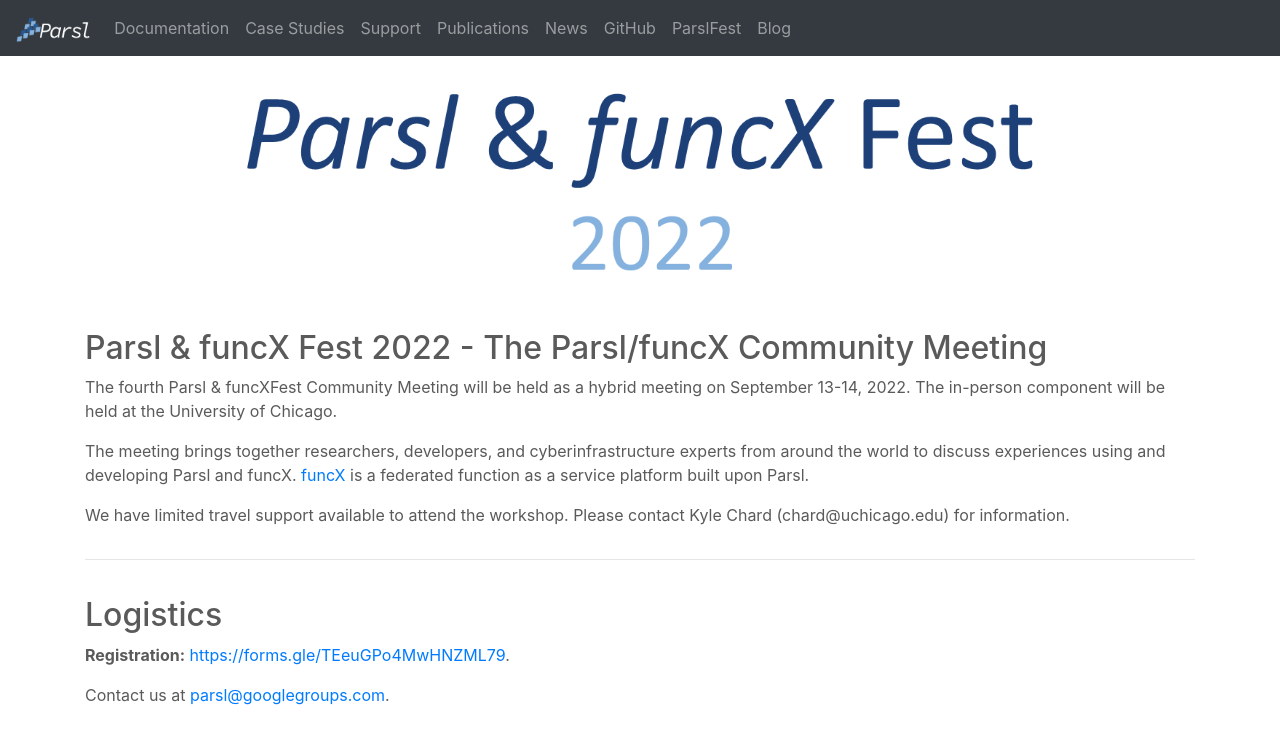
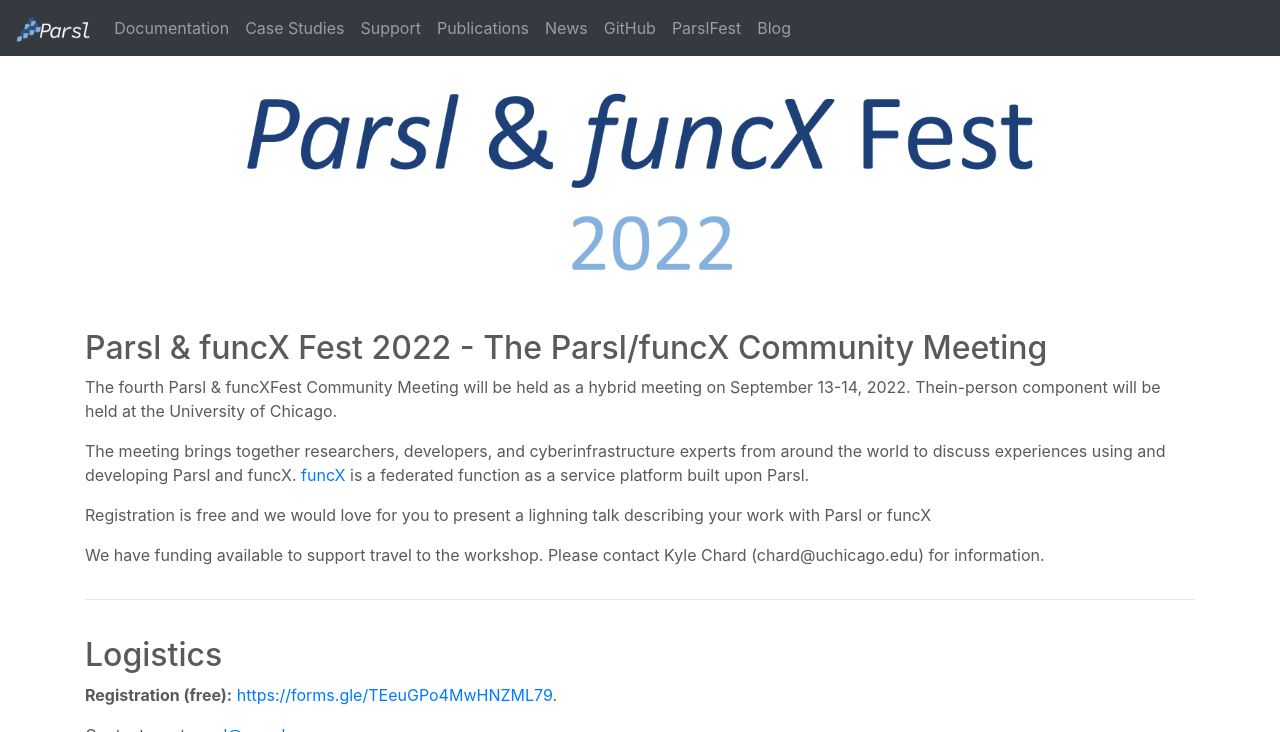
Before and after one commit to Parsl/parsl.github.io, a Jekyll site: the page built from parslfest2022.html, in a window 1280 px wide and 900 px high, cut to the strip 0-732 px from the top of the window. Built offline with Jekyll 4.4.1, drawn with Linux system fonts in a browser that asks for light colours.

Commit message:
Update parslfest2022.html

```diff
--- a/parslfest2022.html
+++ b/parslfest2022.html
@@ -17,10 +17,13 @@
     <div class="col-lg-12">
       <h2>Parsl &amp; funcX Fest 2022 - The Parsl/funcX Community Meeting</h2>
 
-      <p>The fourth Parsl &amp; funcXFest Community Meeting will be held as a hybrid meeting on September 13-14, 2022. The in-person component will be held at the University of Chicago. </p>
-      <p>The meeting brings together researchers, developers, and cyberinfrastructure experts from around the world to discuss experiences using and developing
-	      Parsl and funcX. <a href='funcx.org'>funcX</a> is a federated function as a service platform built upon Parsl.</p>
-	    <p>We have limited travel support available to attend the workshop. Please contact Kyle Chard (chard@uchicago.edu) for information. </p>
+      <p>The fourth Parsl &amp; funcXFest Community Meeting will be held as a hybrid meeting on September 13-14, 2022.
+	  Thein-person component will be held at the University of Chicago. </p>
+      <p>The meeting brings together researchers, developers, and cyberinfrastructure experts from around the world to
+	 discuss experiences using and developing Parsl and funcX. <a href='funcx.org'>funcX</a> is a federated function as a service platform built upon Parsl.</p>
+
+      <p>Registration is free and we would love for you to present a lighning talk describing your work with Parsl or funcX</p>
+      <p>We have funding available to support travel to the workshop. Please contact Kyle Chard (chard@uchicago.edu) for information. </p>
 
     </div>
    </div>
@@ -33,7 +36,7 @@
       <h2>Logistics</h2>
 
       <p>
-      <b>Registration:</b> <a href='https://forms.gle/TEeuGPo4MwHNZML79'>https://forms.gle/TEeuGPo4MwHNZML79</a>.
+      <b>Registration (free):</b> <a href='https://forms.gle/TEeuGPo4MwHNZML79'>https://forms.gle/TEeuGPo4MwHNZML79</a>.
       </p>
 
      <p>
```
